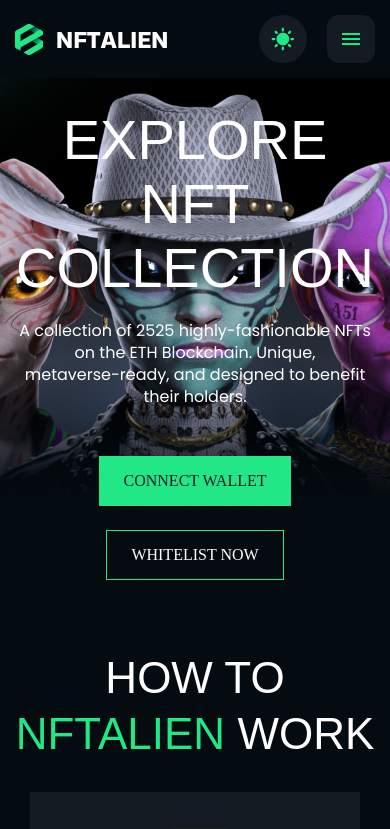
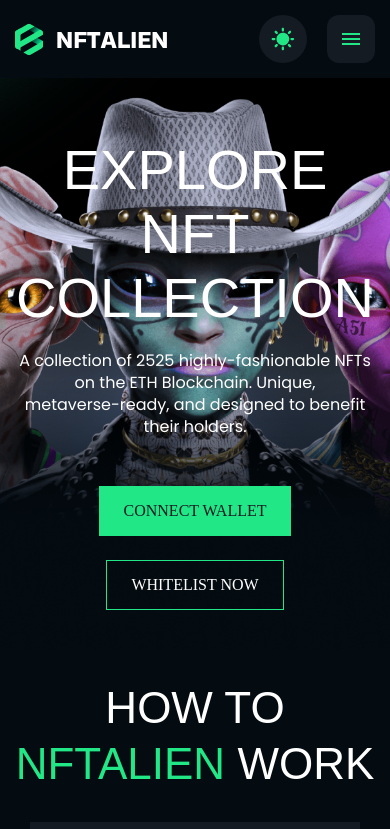
Before and after one commit to MaximProger/nft-lord, a React (Vite) app: page / in a window 390 px wide. Shown: the top 829 px of the page. Built offline with nearby package versions, Linux system fonts and the light colour scheme; a web font is replaced by a local one.

Commit message:
fix hero section

```diff
--- a/src/components/Collection.tsx
+++ b/src/components/Collection.tsx
@@ -14,7 +14,7 @@
 }) => {
   return (
     <motion.div
-      variants={fadeIn("up", "spring", index * 0.15, 0.75)}
+      variants={fadeIn("up", "spring", index * 0.15, 0.55)}
       className="p-[20px] bg-secondary triangle-hover"
     >
       <img
--- a/src/components/Hero.tsx
+++ b/src/components/Hero.tsx
@@ -3,7 +3,7 @@
 const Hero = () => {
   return (
     <section
-      className="hero-section pt-[108px] sm:min-h-[940px] min-h-[300px] flex sm:mb-[60px] mb-[30px]"
+      className="hero-section sm:pt-[108px] pt-0 sm:min-h-[940px] min-h-[650px] flex sm:mb-[60px] mb-[30px]"
       id="home"
     >
       <div className="container">
```
